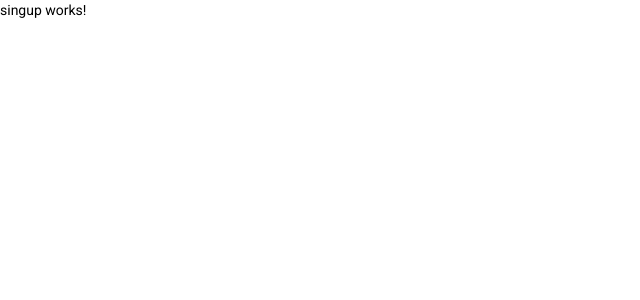
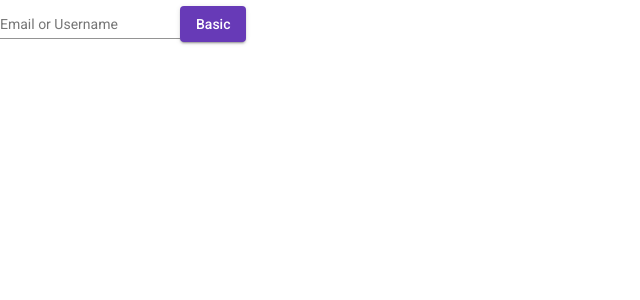
Before and after one commit to StormValen/fitness-app, an Angular app: page /signup in a window 1280 px wide. Shown: the top 300 px of the page, without its empty margins (0-640 px from the left). Built offline with nearby package versions, Linux system fonts and the light colour scheme.

Commit message:
(feat) material input module

```diff
--- a/src/app/components/auth/singup/singup.component.html
+++ b/src/app/components/auth/singup/singup.component.html
@@ -1 +1,9 @@
-<p>singup works!</p>
+<section>
+    <form>
+        <mat-form-field class="example-full-with">
+            <mat-label>Email or Username</mat-label>
+            <input type="email" matInput placeholder="example@mail.com">
+        </mat-form-field>
+        <button mat-raised-button color="primary">Basic</button>
+    </form>
+</section>
--- a/src/app/material.module.ts
+++ b/src/app/material.module.ts
@@ -2,15 +2,18 @@ import { NgModule } from '@angular/core';
 
 import { MatButtonModule } from '@angular/material/button';
 import { MatIconModule } from '@angular/material/icon';
+import { MatInputModule } from '@angular/material/input';
 
 @NgModule({
     imports: [
         MatButtonModule,
         MatIconModule,
+        MatInputModule,
     ],
     exports: [
         MatButtonModule,
         MatIconModule,
+        MatInputModule,
     ]
 })
 export class MaterialModule {}
```
